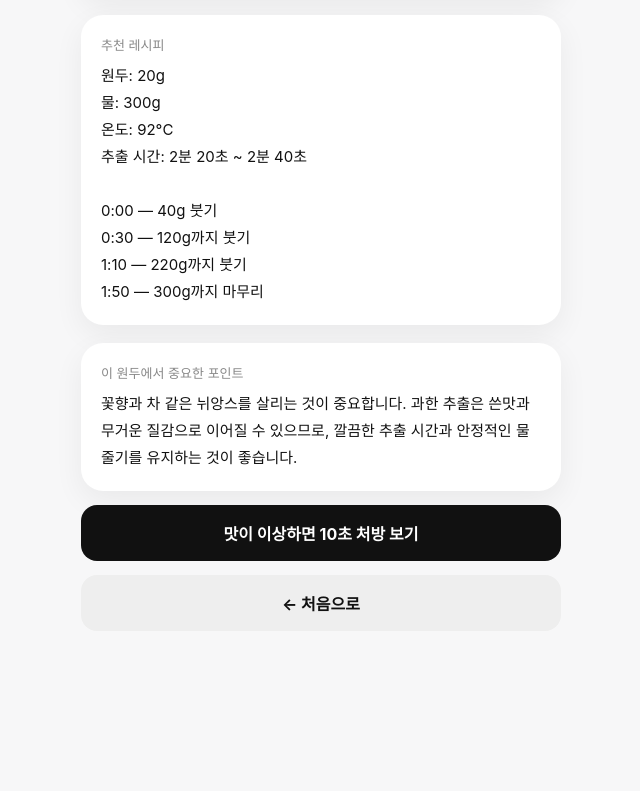
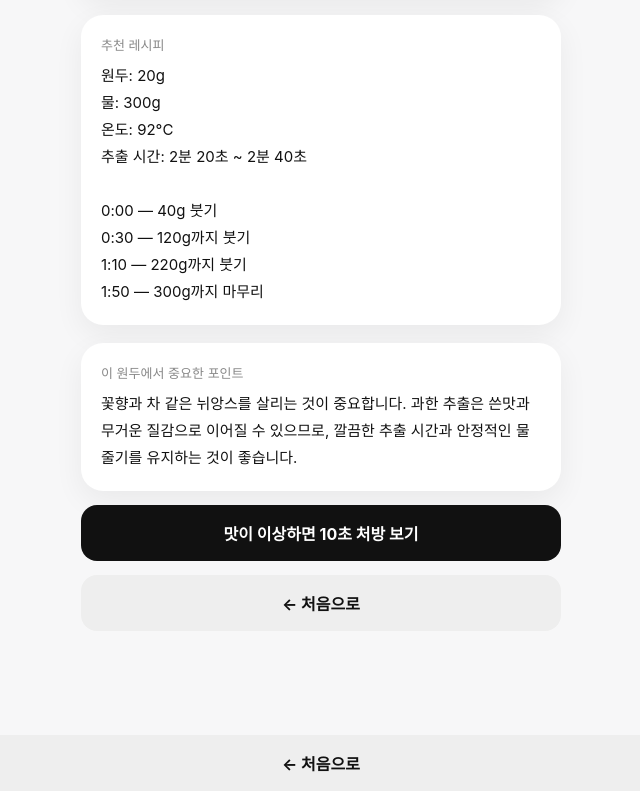
Before and after one commit to dy8tvcr6cd-sys/coffee-site, a plain HTML site: page brew.html in a window 1280 px wide. Shown: the part 551-1342 px from the top of the page, without its empty margins (319-959 px from the left). Before the commit the page ends 1272 px from the top, so only its background shows below. Drawn offline with Linux system fonts and the light colour scheme.

Commit message:
Update brew.html

```diff
--- a/brew.html
+++ b/brew.html
@@ -57,5 +57,6 @@ p{font-size:15px;line-height:1.7;color:#555;}
 <a href="index.html" class="button secondary">← 처음으로</a>
 
 </div>
+  <a href="index.html" class="button secondary">← 처음으로</a>
 </body>
 </html>
```
